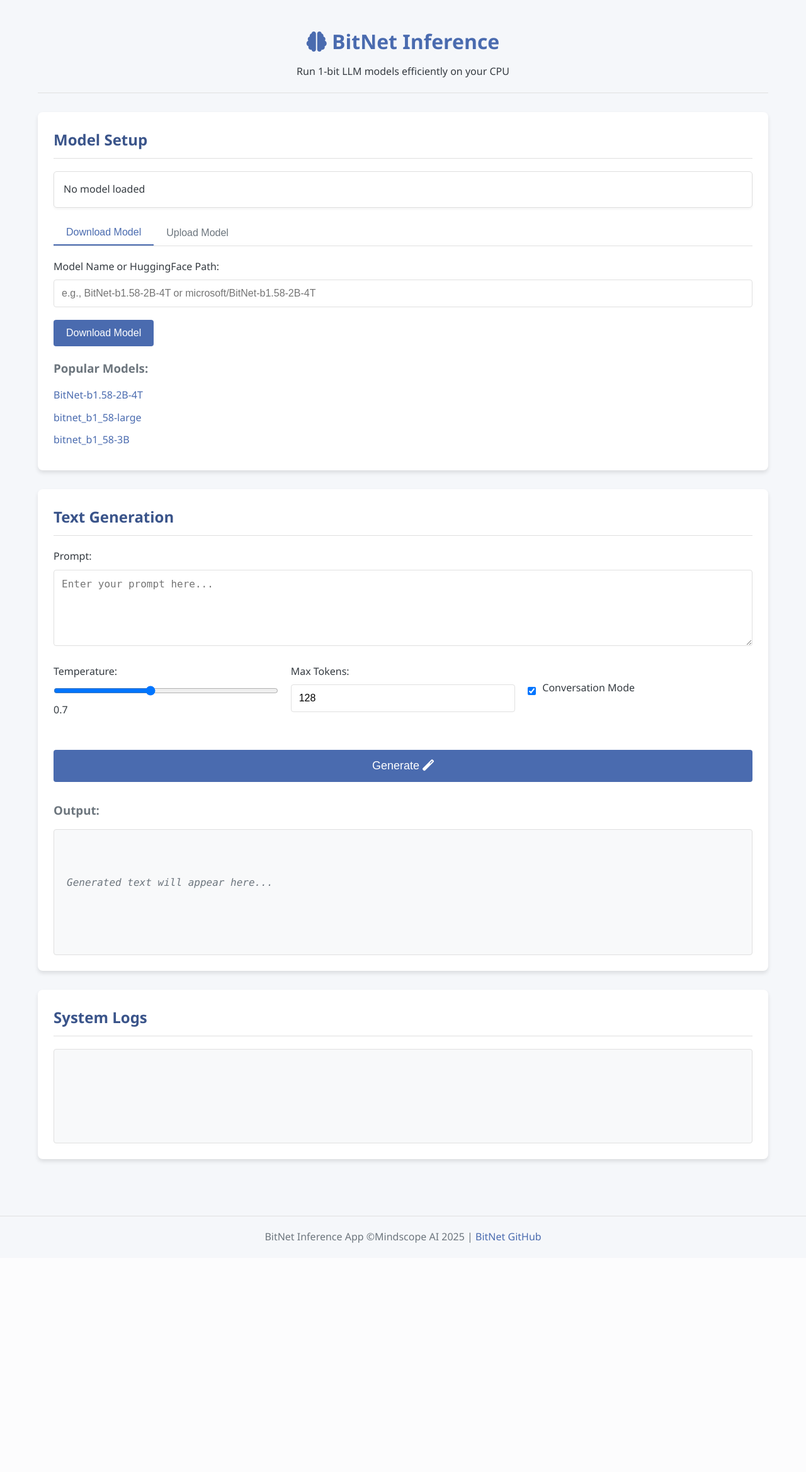
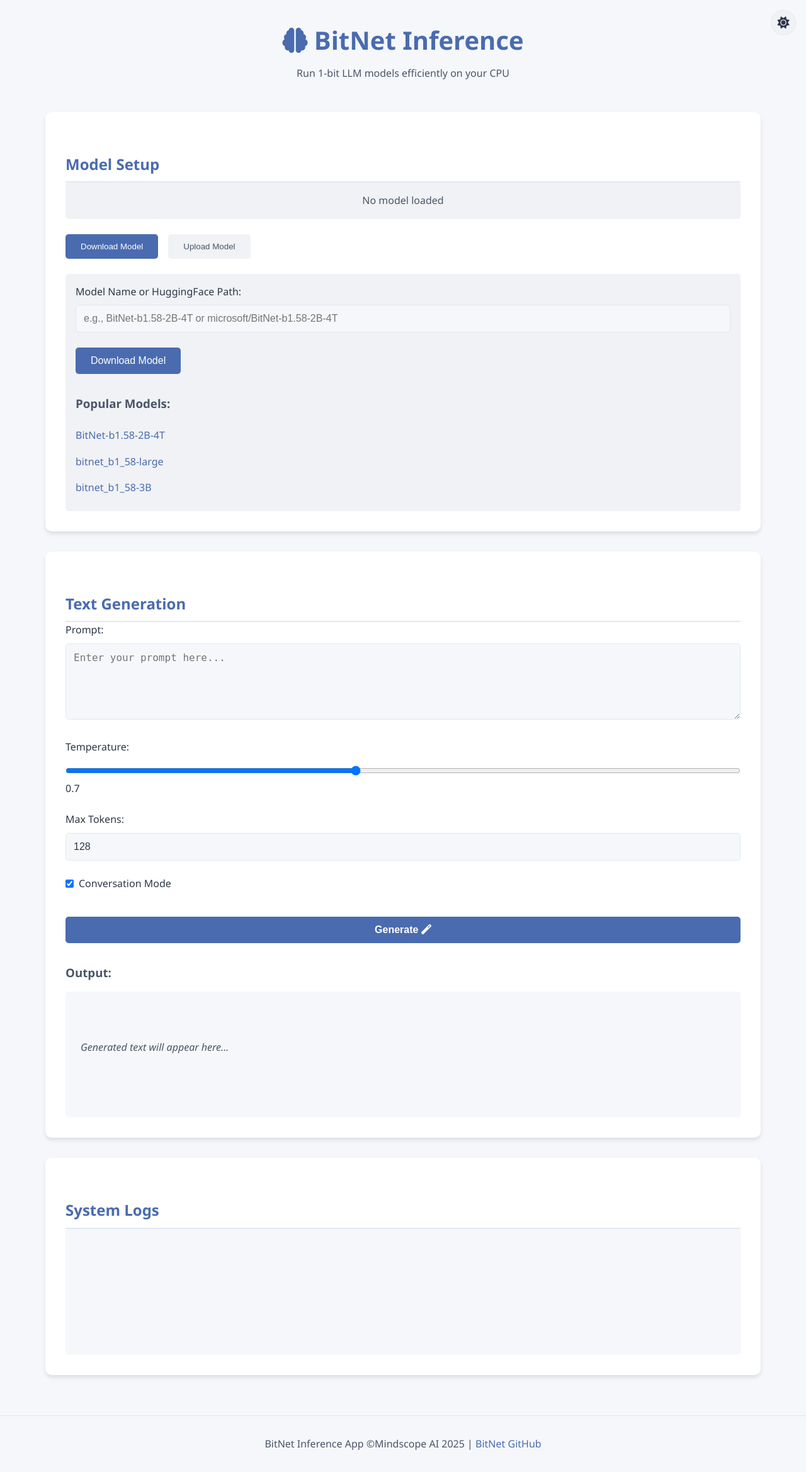
Before and after one commit to corrigang/fastapi-bitnet-inference, a FastAPI app: page / in a window 1280 px wide. Shown: the whole page at 63% size. Before the commit the page ends 1974 px from the top, so only its background shows below. Run offline with FastAPI, Linux system fonts and the light colour scheme.

Commit message:
Readme.md and UI theme(dark/light mode) update commit

```diff
--- a/app/static/css/styles.css
+++ b/app/static/css/styles.css
@@ -1,15 +1,44 @@
+:root[data-theme="light"] {
+    --bg-primary: #f5f7fa;
+    --bg-secondary: #ffffff;
+    --bg-tertiary: #f0f2f5;
+    --text-primary: #2d3748;
+    --text-secondary: #4a5568;
+    --accent-primary: #4a6baf;
+    --accent-secondary: #3a548a;
+    --border-color: #e2e8f0;
+    --success-color: #48bb78;
+    --error-color: #f56565;
+    --warning-color: #ed8936;
+}
+
+:root[data-theme="dark"] {
+    --bg-primary: #1e1e1e;
+    --bg-secondary: #2d2d2d;
+    --bg-tertiary: #363636;
+    --text-primary: #e0e0e0;
+    --text-secondary: #b0b0b0;
+    --accent-primary: #4a9eff;
+    --accent-secondary: #2d7dd2;
+    --border-color: #404040;
+    --success-color: #4caf50;
+    --error-color: #f44336;
+    --warning-color: #ff9800;
+}
+
+/* Default to light theme */
 :root {
-    --primary-color: #4a6baf;
-    --primary-dark: #3a548a;
-    --secondary-color: #6c757d;
-    --success-color: #28a745;
-    --danger-color: #dc3545;
-    --light-color: #f8f9fa;
-    --dark-color: #343a40;
-    --background-color: #f5f7fa;
-    --card-bg: #ffffff;
-    --border-color: #e0e0e0;
-    --font-main: 'Segoe UI', Tahoma, Geneva, Verdana, sans-serif;
+    --bg-primary: #f5f7fa;
+    --bg-secondary: #ffffff;
+    --bg-tertiary: #f0f2f5;
+    --text-primary: #2d3748;
+    --text-secondary: #4a5568;
+    --accent-primary: #4a6baf;
+    --accent-secondary: #3a548a;
+    --border-color: #e2e8f0;
+    --success-color: #48bb78;
+    --error-color: #f56565;
+    --warning-color: #ed8936;
 }
 
 * {
@@ -19,86 +48,107 @@
 }
 
 body {
-    font-family: var(--font-main);
-    background-color: var(--background-color);
-    color: var(--dark-color);
+    font-family: 'Segoe UI', system-ui, -apple-system, sans-serif;
     line-height: 1.6;
+    margin: 0;
+    padding: 0;
+    background-color: var(--bg-primary);
+    color: var(--text-primary);
 }
 
 .container {
     max-width: 1200px;
     margin: 0 auto;
-    padding: 20px;
+    padding: 2rem;
 }
 
 header {
     text-align: center;
-    margin-bottom: 30px;
-    padding: 20px 0;
-    border-bottom: 1px solid var(--border-color);
+    margin-bottom: 3rem;
 }
 
 header h1 {
-    color: var(--primary-color);
-    margin-bottom: 10px;
+    color: var(--accent-primary);
+    margin: 0;
+    font-size: 2.5rem;
+}
+
+header p {
+    color: var(--text-secondary);
+    margin-top: 0.5rem;
 }
 
 h2 {
-    color: var(--primary-dark);
-    margin-bottom: 20px;
-    padding-bottom: 10px;
-    border-bottom: 1px solid var(--border-color);
+    color: var(--accent-primary);
+    border-bottom: 2px solid var(--border-color);
+    padding-bottom: 0.5rem;
+    margin-top: 2rem;
 }
 
 h3 {
-    color: var(--secondary-color);
+    color: var(--text-secondary);
     margin-bottom: 15px;
 }
 
 /* Model Status */
 .model-status {
-    background-color: var(--card-bg);
-    border: 1px solid var(--border-color);
+    padding: 1rem;
+    margin-bottom: 1.5rem;
     border-radius: 5px;
-    padding: 15px;
-    margin-bottom: 20px;
-    box-shadow: 0 2px 4px rgba(0, 0, 0, 0.05);
+    background-color: var(--bg-tertiary);
+    text-align: center;
+}
+
+#model-status-text {
+    margin: 0;
+    color: var(--text-secondary);
+}
+
+#model-status-text.loaded {
+    color: var(--success-color);
 }
 
 /* Sections */
 .model-section, .inference-section, .system-logs {
-    background-color: var(--card-bg);
-    border-radius: 8px;
-    padding: 25px;
-    margin-bottom: 30px;
+    background-color: var(--bg-secondary);
+    border-radius: 10px;
+    padding: 2rem;
+    margin-bottom: 2rem;
     box-shadow: 0 4px 6px rgba(0, 0, 0, 0.1);
 }
 
 /* Tabs */
 .tabs {
     display: flex;
-    margin-bottom: 20px;
-    border-bottom: 1px solid var(--border-color);
+    gap: 1rem;
+    margin-bottom: 1.5rem;
 }
 
 .tab-btn {
-    background: none;
+    background-color: var(--bg-tertiary);
+    color: var(--text-secondary);
     border: none;
-    padding: 10px 20px;
+    padding: 0.75rem 1.5rem;
+    border-radius: 5px;
     cursor: pointer;
-    font-size: 16px;
-    font-weight: 500;
-    color: var(--secondary-color);
     transition: all 0.3s ease;
 }
 
 .tab-btn.active {
-    color: var(--primary-color);
-    border-bottom: 2px solid var(--primary-color);
+    background-color: var(--accent-primary);
+    color: white;
+}
+
+.tab-btn:hover:not(.active) {
+    background-color: var(--bg-primary);
+    color: var(--text-primary);
 }
 
 .tab-content {
     display: none;
+    padding: 1rem;
+    background-color: var(--bg-tertiary);
+    border-radius: 5px;
 }
 
 .tab-content.active {
@@ -107,233 +157,251 @@
 
 /* Forms */
 .form-group {
-    margin-bottom: 20px;
+    margin-bottom: 1.5rem;
 }
 
 label {
     display: block;
-    margin-bottom: 8px;
-    font-weight: 500;
+    margin-bottom: 0.5rem;
+    color: var(--text-primary);
 }
 
-input[type="text"], input[type="number"], textarea {
+input[type="text"],
+input[type="number"],
+textarea {
     width: 100%;
-    padding: 12px;
+    padding: 0.75rem;
     border: 1px solid var(--border-color);
-    border-radius: 4px;
-    font-size: 16px;
-    transition: border-color 0.3s;
+    border-radius: 5px;
+    background-color: var(--bg-primary);
+    color: var(--text-primary);
+    font-size: 1rem;
 }
 
-input[type="text"]:focus, input[type="number"]:focus, textarea:focus {
-    border-color: var(--primary-color);
-    outline: none;
+input[type="file"] {
+    width: 100%;
+    padding: 0.75rem;
+    background-color: var(--bg-primary);
+    border-radius: 5px;
+    color: var(--text-primary);
 }
 
 input[type="range"] {
     width: 100%;
-    margin-bottom: 10px;
-}
-
-input[type="file"] {
-    border: 1px solid var(--border-color);
-    border-radius: 4px;
-    padding: 10px;
-    width: 100%;
+    margin-top: 0.5rem;
 }
 
 .checkbox {
     display: flex;
     align-items: center;
+    gap: 0.5rem;
 }
 
-.checkbox input {
-    margin-right: 10px;
+.checkbox input[type="checkbox"] {
+    width: auto;
 }
 
-.settings {
-    display: grid;
-    grid-template-columns: repeat(auto-fit, minmax(200px, 1fr));
-    gap: 20px;
-    margin-bottom: 20px;
+.checkbox label {
+    margin: 0;
 }
 
 /* Buttons */
 .btn {
-    padding: 12px 20px;
-    background-color: var(--primary-color);
+    background-color: var(--accent-primary);
     color: white;
     border: none;
-    border-radius: 4px;
+    padding: 0.75rem 1.5rem;
+    border-radius: 5px;
     cursor: pointer;
-    font-size: 16px;
-    font-weight: 500;
-    transition: background-color 0.3s;
+    font-size: 1rem;
+    transition: background-color 0.3s ease;
 }
 
 .btn:hover {
-    background-color: var(--primary-dark);
+    background-color: var(--accent-secondary);
 }
 
 .generate-btn {
     width: 100%;
-    padding: 15px;
-    font-size: 18px;
-    margin-top: 10px;
+    margin-top: 1rem;
+    font-weight: 600;
 }
 
 /* Output */
 .output-container {
-    margin-top: 30px;
+    margin-top: 2rem;
 }
 
 .output {
-    background-color: #f8f9fa;
-    border: 1px solid var(--border-color);
-    border-radius: 4px;
-    padding: 20px;
+    background-color: var(--bg-primary);
+    padding: 1.5rem;
+    border-radius: 5px;
     min-height: 200px;
     white-space: pre-wrap;
-    font-family: 'Consolas', monospace;
-    overflow-y: auto;
 }
 
 .placeholder {
-    color: var(--secondary-color);
+    color: var(--text-secondary);
     font-style: italic;
 }
 
 /* Logs */
-.logs {
-    background-color: #f8f9fa;
-    border: 1px solid var(--border-color);
-    border-radius: 4px;
-    padding: 15px;
-    height: 150px;
+.system-logs .logs {
+    background-color: var(--bg-primary);
+    padding: 1rem;
+    border-radius: 5px;
+    height: 200px;
     overflow-y: auto;
-    font-family: 'Consolas', monospace;
-    font-size: 14px;
+    font-family: monospace;
+    font-size: 0.9rem;
 }
 
 .log-entry {
-    margin-bottom: 8px;
-    padding-bottom: 8px;
-    border-bottom: 1px dashed var(--border-color);
+    margin: 0.5rem 0;
+    padding: 0.5rem;
+    border-radius: 3px;
 }
 
-.log-entry:last-child {
-    border-bottom: none;
+.log-info {
+    color: var(--accent-primary);
 }
 
-.error {
-    color: var(--danger-color);
+.log-error {
+    color: var(--error-color);
 }
 
-.success {
-    color: var(--success-color);
+.log-warning {
+    color: var(--warning-color);
 }
 
 /* Popular Models */
 .popular-models {
-    margin-top: 20px;
+    margin-top: 2rem;
 }
 
 .popular-models ul {
     list-style: none;
-}
-
-.popular-models li {
-    margin-bottom: 10px;
+    padding: 0;
 }
 
 .model-link {
-    color: var(--primary-color);
+    color: var(--accent-primary);
     text-decoration: none;
-    transition: color 0.2s;
+    display: block;
+    padding: 0.5rem 0;
+    transition: color 0.3s ease;
 }
 
 .model-link:hover {
-    color: var(--primary-dark);
-    text-decoration: underline;
+    color: var(--accent-secondary);
 }
 
 /* Footer */
 footer {
     text-align: center;
-    padding: 20px;
-    margin-top: 40px;
+    padding: 2rem;
+    color: var(--text-secondary);
     border-top: 1px solid var(--border-color);
-    color: var(--secondary-color);
 }
 
 footer a {
-    color: var(--primary-color);
+    color: var(--accent-primary);
     text-decoration: none;
 }
 
-/* Responsive Design */
+footer a:hover {
+    color: var(--accent-secondary);
+}
+
+/* Scrollbar styling */
+::-webkit-scrollbar {
+    width: 8px;
+}
+
+::-webkit-scrollbar-track {
+    background: var(--bg-primary);
+}
+
+::-webkit-scrollbar-thumb {
+    background: var(--bg-tertiary);
+    border-radius: 4px;
+}
+
+::-webkit-scrollbar-thumb:hover {
+    background: var(--border-color);
+}
+
+/* Focus styles */
+input:focus,
+textarea:focus,
+button:focus {
+    outline: none;
+    box-shadow: 0 0 0 2px var(--accent-primary);
+}
+
+/* Responsive adjustments */
 @media (max-width: 768px) {
-    .settings {
-        grid-template-columns: 1fr;
+    .container {
+        padding: 1rem;
+    }
+
+    .model-section,
+    .inference-section,
+    .system-logs {
+        padding: 1rem;
+    }
+
+    header h1 {
+        font-size: 2rem;
+    }
+
+    .tabs {
+        flex-direction: column;
     }
 
     .tab-btn {
-        padding: 8px 15px;
-        font-size: 14px;
-    }
-
-    .model-section, .inference-section, .system-logs {
-        padding: 15px;
+        width: 100%;
     }
 }
 
 /* Progress Bar */
 .progress-container {
-    margin: 20px 0;
-    padding: 15px;
-    background-color: var(--light-color);
-    border-radius: 5px;
-    border: 1px solid var(--border-color);
-}
-
-.progress-container h4 {
-    margin-bottom: 10px;
-    color: var(--primary-dark);
+    margin-top: 1.5rem;
 }
 
 .progress-bar-container {
     width: 100%;
     height: 20px;
-    background-color: #e9ecef;
-    border-radius: 4px;
+    background-color: var(--bg-primary);
+    border-radius: 10px;
     overflow: hidden;
-    margin-bottom: 10px;
+    margin: 1rem 0;
 }
 
 .progress-bar {
+    width: 0%;
     height: 100%;
-    background-color: var(--primary-color);
-    width: 0%;
-    transition: width 0.4s ease;
+    background-color: var(--accent-primary);
+    transition: width 0.3s ease;
 }
 
 .progress-text {
     font-size: 14px;
-    color: var(--secondary-color);
+    color: var(--text-secondary);
     margin: 5px 0 0 0;
 }
 
 /* Error message styling */
 .error-message {
     background-color: #fff8f8;
-    border-left: 4px solid var(--danger-color);
+    border-left: 4px solid var(--error-color);
     padding: 15px;
     margin-bottom: 15px;
     border-radius: 4px;
 }
 
 .error-message i {
-    color: var(--danger-color);
+    color: var(--error-color);
     margin-right: 10px;
     font-size: 20px;
 }
@@ -347,7 +415,7 @@
     display: inline-block;
     margin-top: 10px;
     padding: 8px 15px;
-    background-color: var(--primary-color);
+    background-color: var(--accent-primary);
     color: white;
     text-decoration: none;
     border-radius: 4px;
@@ -356,7 +424,7 @@
 }
 
 .help-link:hover {
-    background-color: var(--primary-dark);
+    background-color: var(--accent-secondary);
 }
 
 /* Loading state */
@@ -365,7 +433,7 @@
     align-items: center;
     justify-content: center;
     padding: 20px;
-    color: var(--secondary-color);
+    color: var(--text-secondary);
     font-style: italic;
     position: relative;
 }
@@ -374,7 +442,7 @@
     content: "";
     width: 100%;
     height: 4px;
-    background-color: var(--light-color);
+    background-color: var(--bg-primary);
     position: absolute;
     top: 0;
     left: 0;
@@ -382,7 +450,7 @@
 }
 
 .loading::before {
-    background: linear-gradient(to right, transparent, var(--primary-color), transparent);
+    background: linear-gradient(to right, transparent, var(--accent-primary), transparent);
     background-size: 200% 100%;
     animation: loading-gradient 2s infinite;
 }
@@ -411,3 +479,32 @@
     40% { content: ".."; }
     60%, 100% { content: "..."; }
 }
+
+/* Theme toggle button styles */
+.theme-toggle {
+    position: fixed;
+    top: 1rem;
+    right: 1rem;
+    background: var(--bg-tertiary);
+    border: 1px solid var(--border-color);
+    color: var(--text-primary);
+    padding: 0.5rem;
+    border-radius: 50%;
+    cursor: pointer;
+    width: 40px;
+    height: 40px;
+    display: flex;
+    align-items: center;
+    justify-content: center;
+    transition: all 0.3s ease;
+    z-index: 1000;
+}
+
+.theme-toggle:hover {
+    background: var(--bg-secondary);
+    transform: scale(1.1);
+}
+
+.theme-toggle i {
+    font-size: 1.2rem;
+}
--- /dev/null
+++ b/app/static/js/theme.js
@@ -0,0 +1,42 @@
+// Theme management
+document.addEventListener('DOMContentLoaded', () => {
+    const themeToggle = document.getElementById('theme-toggle');
+    const themeIcon = themeToggle.querySelector('i');
+
+    // Check for saved theme preference, otherwise use system preference
+    const savedTheme = localStorage.getItem('theme');
+    const systemPrefersDark = window.matchMedia('(prefers-color-scheme: dark)').matches;
+    const defaultTheme = savedTheme || (systemPrefersDark ? 'dark' : 'light');
+
+    // Set initial theme
+    setTheme(defaultTheme);
+
+    // Toggle theme when button is clicked
+    themeToggle.addEventListener('click', () => {
+        const currentTheme = document.documentElement.getAttribute('data-theme');
+        const newTheme = currentTheme === 'light' ? 'dark' : 'light';
+        setTheme(newTheme);
+    });
+
+    // Function to set theme
+    function setTheme(theme) {
+        document.documentElement.setAttribute('data-theme', theme);
+        localStorage.setItem('theme', theme);
+
+        // Update icon
+        if (theme === 'dark') {
+            themeIcon.classList.remove('fa-sun');
+            themeIcon.classList.add('fa-moon');
+        } else {
+            themeIcon.classList.remove('fa-moon');
+            themeIcon.classList.add('fa-sun');
+        }
+    }
+
+    // Listen for system theme changes
+    window.matchMedia('(prefers-color-scheme: dark)').addEventListener('change', e => {
+        if (!localStorage.getItem('theme')) {
+            setTheme(e.matches ? 'dark' : 'light');
+        }
+    });
+});
--- a/app/templates/index.html
+++ b/app/templates/index.html
@@ -1,13 +1,17 @@
 <!DOCTYPE html>
-<html lang="en">
+<html lang="en" data-theme="light">
 <head>
     <meta charset="UTF-8">
     <meta name="viewport" content="width=device-width, initial-scale=1.0">
     <title>BitNet Inference App</title>
-    <link rel="stylesheet" href="{{ url_for('static', path='/css/styles.css') }}">
+    <link rel="stylesheet" href="{{ url_for('static', path='/css/styles.css') }}?v=3">
     <link rel="stylesheet" href="https://cdnjs.cloudflare.com/ajax/libs/font-awesome/6.0.0-beta3/css/all.min.css">
 </head>
 <body>
+    <button class="theme-toggle" id="theme-toggle" title="Toggle theme">
+        <i class="fas fa-sun"></i>
+    </button>
+
     <div class="container">
         <header>
             <h1><i class="fas fa-brain"></i> BitNet Inference</h1>
@@ -111,6 +115,7 @@
         <p>BitNet Inference App &copy;Mindscope AI 2025 | <a href="https://github.com/microsoft/BitNet" target="_blank">BitNet GitHub</a></p>
     </footer>
 
+    <script src="{{ url_for('static', path='/js/theme.js') }}"></script>
     <script src="{{ url_for('static', path='/js/main.js') }}"></script>
 </body>
 </html>
```
Also changed, not shown: README.md, app/static/imgs/bit-inference1.png (added), app/static/imgs/bit-inference2.png (added), app/static/imgs/bit-inference4.png (added), app/static/imgs/bit-inference5.png (added), app/static/imgs/bit-inference6.png (added), app/static/imgs/bit-inference7.png (added).
